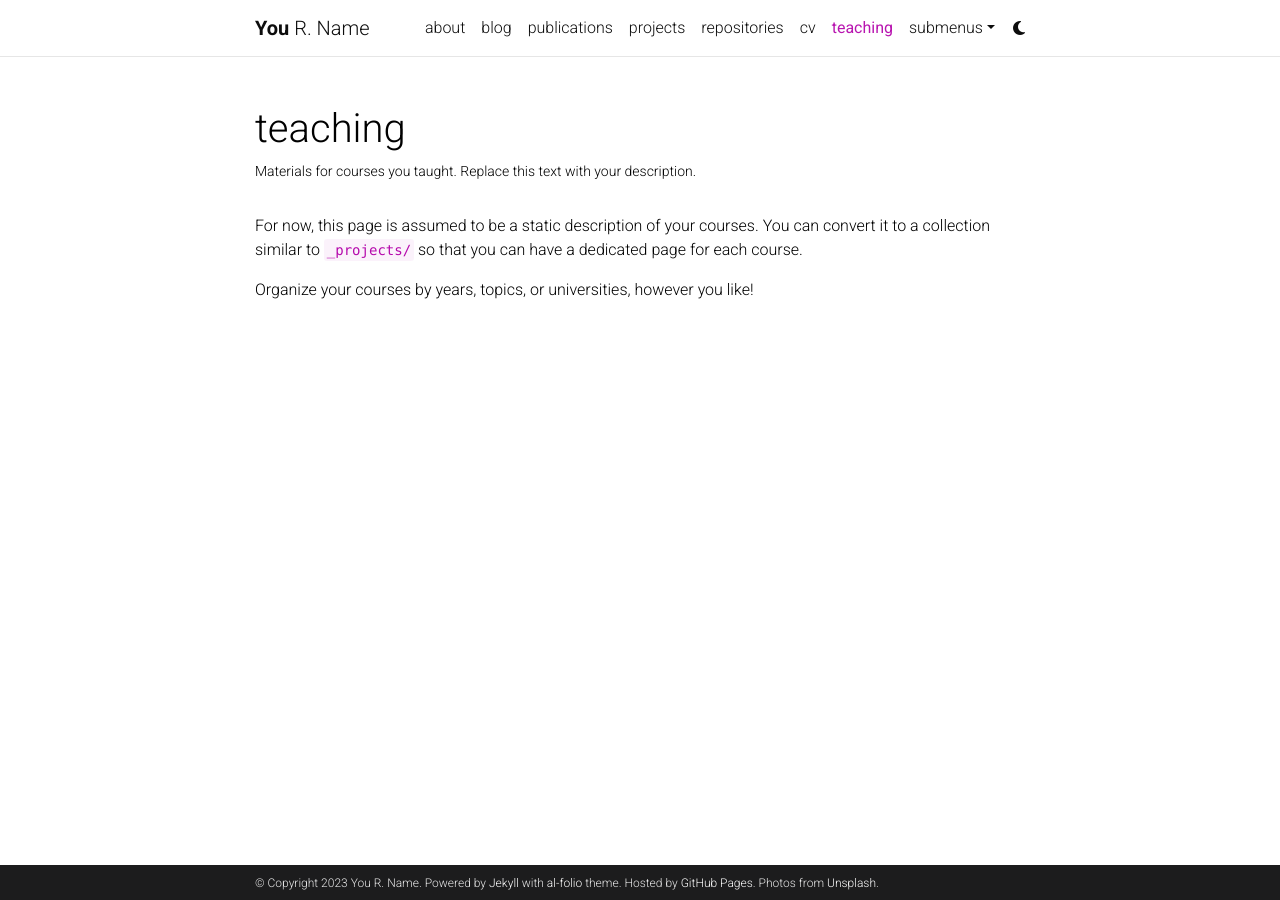
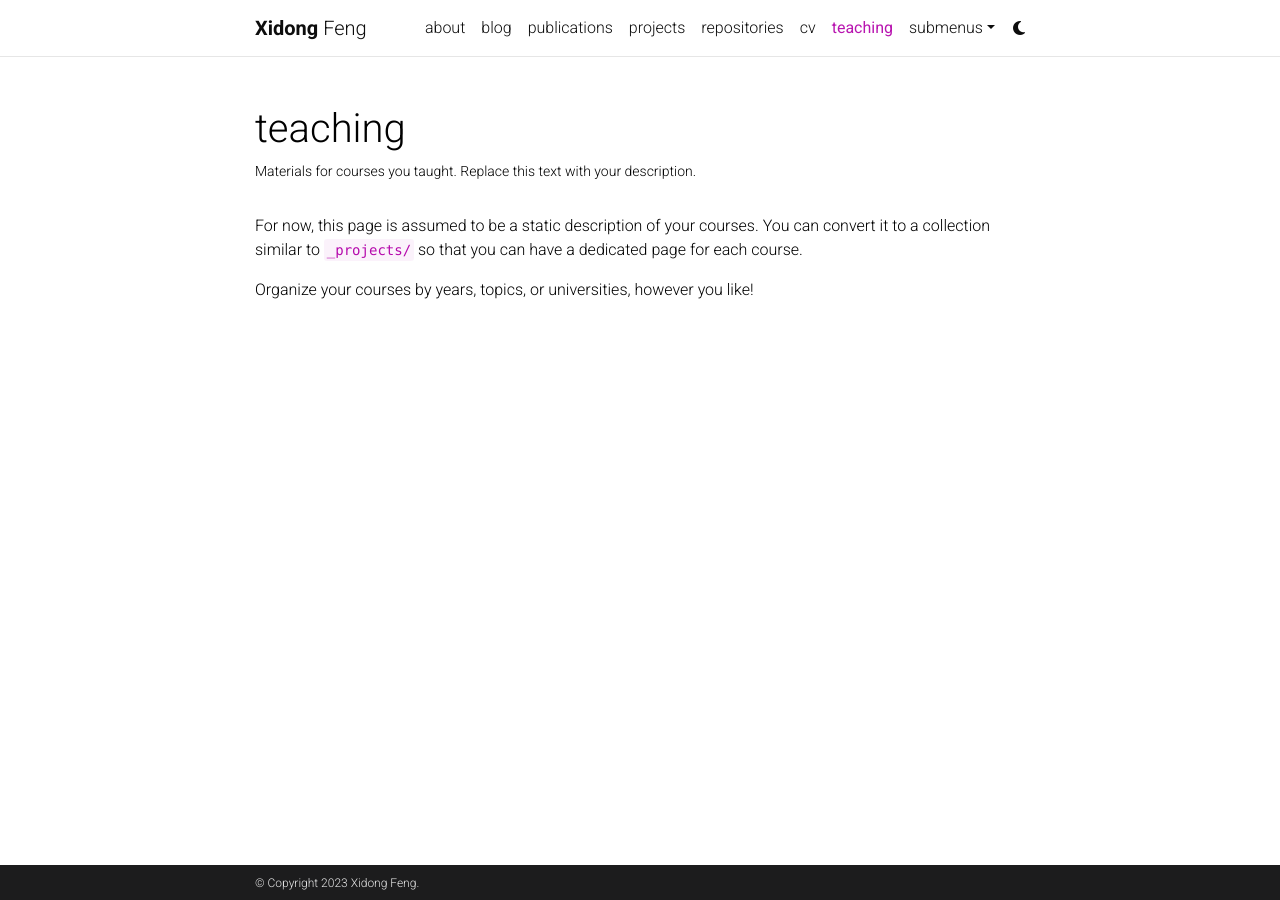
Before and after one commit to waterhorse1/waterhorse1.github.io, a Jekyll site: the page built from _pages/teaching.md, in a window 1280 px wide. Built offline with Jekyll 4.4.1, drawn with Linux system fonts in a browser that asks for light colours; comment, search, counter and statistics services are not loaded; a style sheet for code colours, icons or effects is not loaded.

Commit message:
Update _config.yml

```diff
--- a/_config.yml
+++ b/_config.yml
@@ -3,23 +3,20 @@
 # -----------------------------------------------------------------------------
 
 title: blank # the website title (if blank, full name will be used instead)
-first_name: You
-middle_name: R.
-last_name: Name
-email: you@example.com
+first_name: Xidong
+middle_name:
+last_name: Feng
+email: xidong.feng.29@ucl.ac.uk
 description: > # the ">" symbol means to ignore newlines until "footer_text:"
   A simple, whitespace theme for academics. Based on [*folio](https://github.com/bogoli/-folio) design.
-footer_text: >
-  Powered by <a href="https://jekyllrb.com/" target="_blank">Jekyll</a> with <a href="https://github.com/alshedivat/al-folio">al-folio</a> theme.
-  Hosted by <a href="https://pages.github.com/" target="_blank">GitHub Pages</a>.
-  Photos from <a href="https://unsplash.com" target="_blank">Unsplash</a>.
+footer_text:
 keywords: jekyll, jekyll-theme, academic-website, portfolio-website  # add your own keywords or leave empty
 
 lang: en # the language of your site (for example: en, fr, cn, ru, etc.)
 icon: ⚛️  # the emoji used as the favicon (alternatively, provide image name in /assets/img/)
 
-url: https://alshedivat.github.io # the base hostname & protocol for your site
-baseurl: /al-folio # the subpath of your site, e.g. /blog/
+url: https://waterhorse1.github.io # the base hostname & protocol for your site
+baseurl: # the subpath of your site, e.g. /blog/
 last_updated: false # set to true if you want to display last updated in the footer
 impressum_path:  # set to path to include impressum link in the footer, use the same path as permalink in a page, helps to conform with EU GDPR
 
```
